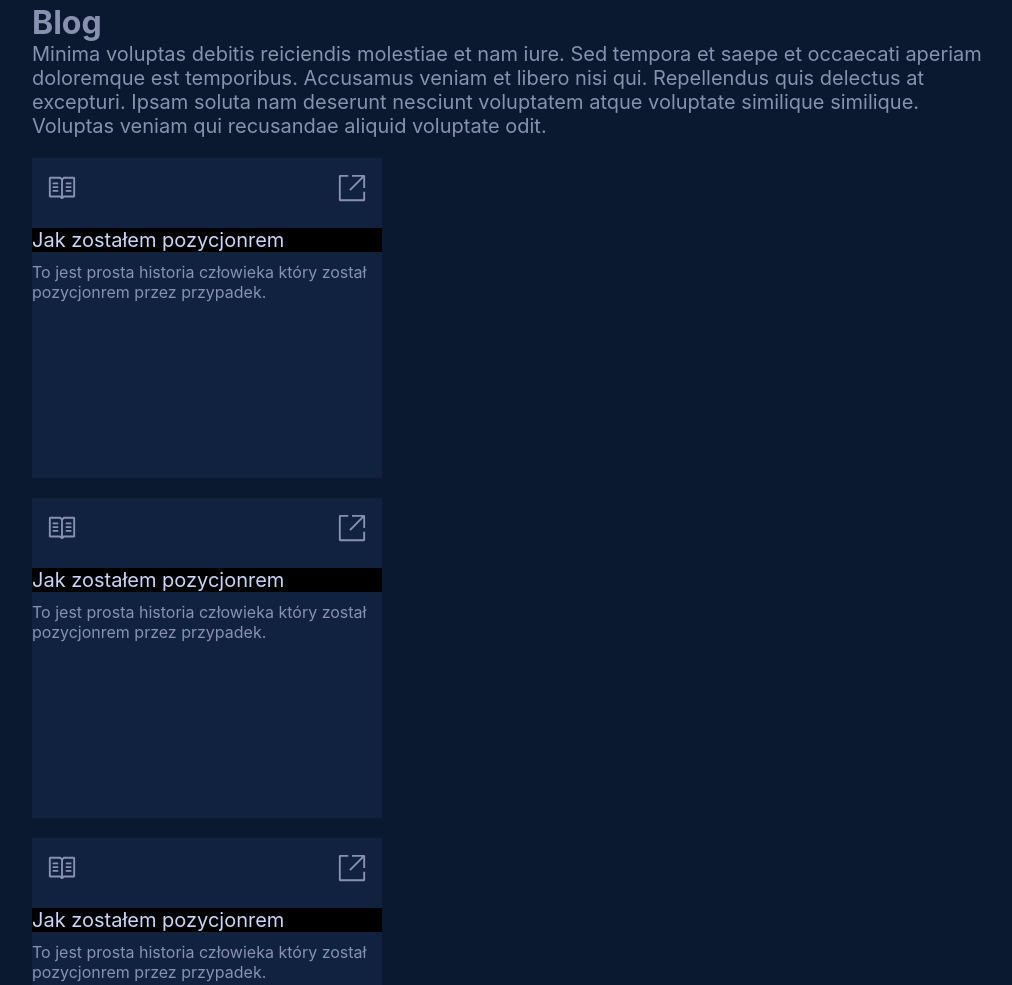
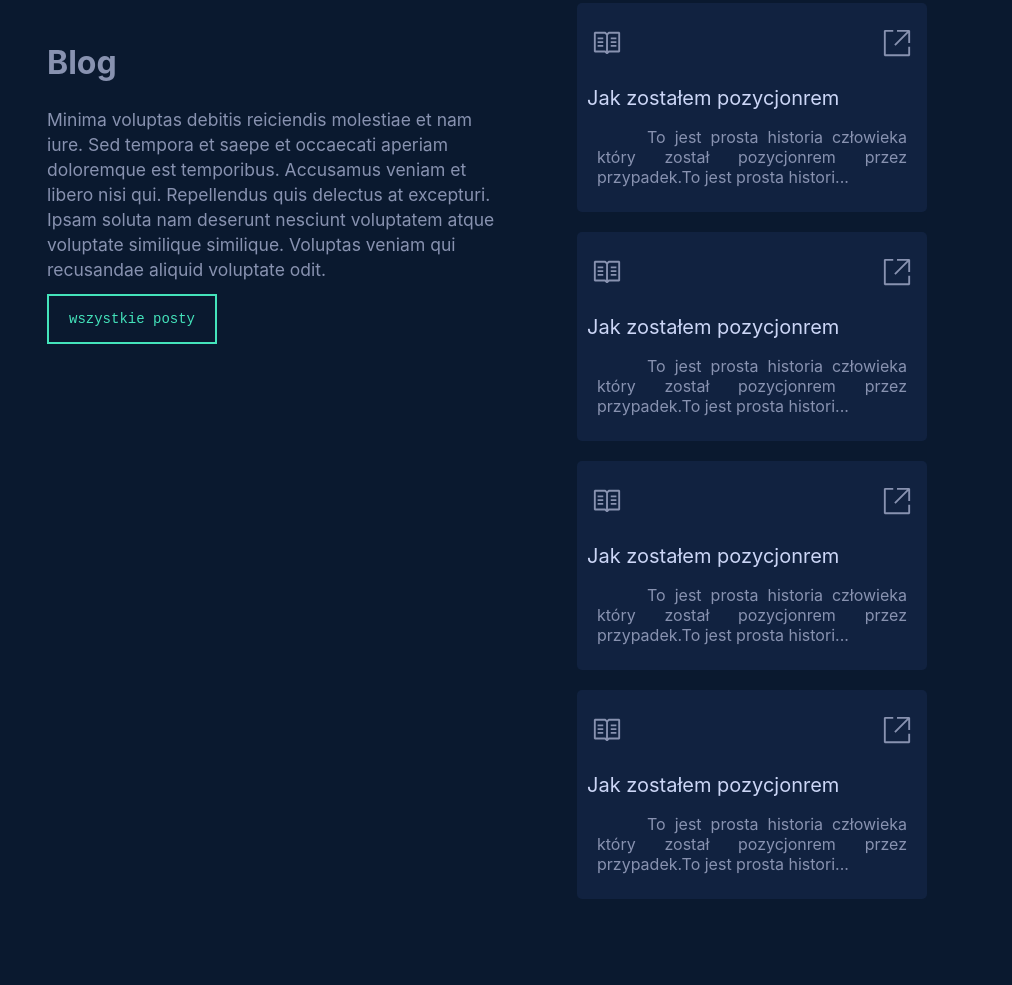
Before and after one commit to RadoslawAdamczyk2000/rad-web, a Gatsby site: page / in a window 1280 px wide. Shown: the part 947-1932 px from the top of the page, without its empty margins (128-1140 px from the left). After the commit the page ends 1896 px from the top, so only its background shows below. Built offline with nearby package versions, Linux system fonts and the light colour scheme; Gatsby itself is replaced by a stand-in of ours.

Commit message:
create blog section

```diff
--- a/src/components/atoms/HomePage/ArticleCard.js
+++ b/src/components/atoms/HomePage/ArticleCard.js
@@ -37,9 +37,9 @@ const ArticleCard = ({excerpt, path, title, type}) => {
                     {title}
                 </Link>
             </div>
-            <div>
+            <div className='excerpt'>
                 <p>
-                    {excerpt}
+                    {excerpt.substr(0,97) + "..."}
                 </p>
             </div>
         </ArticleCardWrapper>
--- /dev/null
+++ b/src/components/molecule/HomePage/Blog.js
@@ -0,0 +1,48 @@
+import React from 'react';
+import ButtonPage from '../../../styles/Buttons/ButtonPage';
+import BlogSectionWrapper from '../../../styles/Containers/BlogSectionWrapper';
+import Text from '../../../styles/Text/Text';
+import TitleSection from '../../../styles/Titles/TitleSection';
+import ArticleCard from '../../atoms/HomePage/ArticleCard';
+
+const Blog = () => {
+    return(
+        <BlogSectionWrapper>
+            <div className='content'>
+                <TitleSection>
+                Blog
+                </TitleSection>
+                <Text>
+                Minima voluptas debitis reiciendis molestiae et nam iure. Sed tempora et saepe et occaecati aperiam doloremque est temporibus. Accusamus veniam et libero nisi qui. Repellendus quis delectus at excepturi. Ipsam soluta nam deserunt nesciunt voluptatem atque voluptate similique similique. Voluptas veniam qui recusandae aliquid voluptate odit.
+                </Text>
+                <ButtonPage>
+                    wszystkie posty
+                </ButtonPage>
+            </div>
+            <div className='articles'>
+                <ArticleCard
+                type='lifestyle'
+                title='Jak zostałem pozycjonrem'
+                excerpt='To jest prosta historia człowieka który został pozycjonrem przez przypadek.To jest prosta historia człowieka który został pozycjonrem przez przypadek.To jest prosta historia człowieka który został pozycjonrem przez przypadek.'
+                />
+                <ArticleCard
+                type='lifestyle'
+                title='Jak zostałem pozycjonrem'
+                excerpt='To jest prosta historia człowieka który został pozycjonrem przez przypadek.To jest prosta historia człowieka który został pozycjonrem przez przypadek.To jest prosta historia człowieka który został pozycjonrem przez przypadek.'
+                />
+                <ArticleCard
+                type='lifestyle'
+                title='Jak zostałem pozycjonrem'
+                excerpt='To jest prosta historia człowieka który został pozycjonrem przez przypadek.To jest prosta historia człowieka który został pozycjonrem przez przypadek.To jest prosta historia człowieka który został pozycjonrem przez przypadek.'
+                />
+                <ArticleCard
+                type='lifestyle'
+                title='Jak zostałem pozycjonrem'
+                excerpt='To jest prosta historia człowieka który został pozycjonrem przez przypadek.To jest prosta historia człowieka który został pozycjonrem przez przypadek.To jest prosta historia człowieka który został pozycjonrem przez przypadek.'
+                />
+            </div>
+          </BlogSectionWrapper>
+    )
+}
+
+export default Blog;
--- a/src/pages/index.js
+++ b/src/pages/index.js
@@ -1,6 +1,7 @@
 import React from 'react';
 import ArticleCard from '../components/atoms/HomePage/ArticleCard';
 import Hero from '../components/atoms/HomePage/Hero';
+import Blog from '../components/molecule/HomePage/Blog';
 import Text from '../styles/Text/Text';
 import TitleSection from '../styles/Titles/TitleSection';
 import Layout from '../templates/Layout';
@@ -9,20 +10,7 @@ const HomePage = () => {
   return(
       <Layout>
           <Hero/>
-          <div>
-              <TitleSection>
-                Blog
-              </TitleSection>
-              <Text>
-                Minima voluptas debitis reiciendis molestiae et nam iure. Sed tempora et saepe et occaecati aperiam doloremque est temporibus. Accusamus veniam et libero nisi qui. Repellendus quis delectus at excepturi. Ipsam soluta nam deserunt nesciunt voluptatem atque voluptate similique similique. Voluptas veniam qui recusandae aliquid voluptate odit.
-              </Text>
-              <div>
-                <ArticleCard type='lifestyle' title='Jak zostałem pozycjonrem' excerpt='To jest prosta historia człowieka który został pozycjonrem przez przypadek.'/>
-                <ArticleCard type='lifestyle' title='Jak zostałem pozycjonrem' excerpt='To jest prosta historia człowieka który został pozycjonrem przez przypadek.'/>
-                <ArticleCard type='lifestyle' title='Jak zostałem pozycjonrem' excerpt='To jest prosta historia człowieka który został pozycjonrem przez przypadek.'/>
-                <ArticleCard type='lifestyle' title='Jak zostałem pozycjonrem' excerpt='To jest prosta historia człowieka który został pozycjonrem przez przypadek.'/>
-              </div>
-          </div>
+          <Blog/>
       </Layout>
   )
 }
--- a/src/styles/Buttons/ButtonPage.js
+++ b/src/styles/Buttons/ButtonPage.js
@@ -12,6 +12,7 @@ const Wrapper = styled(motion(Link))`
     height:4rem;
     min-width:10rem;
     padding:1.5rem 2rem;
+    position:relative;
     transition: .12s linear filter;
 
     &:hover{
--- a/src/styles/Containers/ArticleCardWrapper.js
+++ b/src/styles/Containers/ArticleCardWrapper.js
@@ -2,8 +2,10 @@ import styled from 'styled-components';
 
 const ArticleCardWrapper = styled.div`
     background-color:${({theme}) => theme.colors.page.card};
-    height:32rem;
-    margin:2rem 0;
+    border-radius:.5rem;
+    margin:auto;
+    padding:1rem 0;
+    position:relative;
     width:35rem;
 
     & > .head{
@@ -34,10 +36,26 @@ const ArticleCardWrapper = styled.div`
     }
 
     & > .title{
-        background:black;
         color:${({theme}) => theme.colors.page.title};
         font-size:${({theme}) => theme.fonts.size.page.content};
         margin:1rem 0;
+        padding:.25rem 1rem;
+        transition: .12s linear color;
+
+        &:hover{
+            color:${({theme}) => theme.colors.page.buttons};
+        }
+    }
+
+    & > .excerpt{
+        margin:1rem 0;
+        padding:.5rem 2rem;
+
+        & > p{
+            text-align:justify;
+            text-indent:5rem;
+            width:100%;
+        }
     }
 `
 
--- /dev/null
+++ b/src/styles/Containers/BlogSectionWrapper.js
@@ -0,0 +1,47 @@
+import styled from 'styled-components';
+
+const BlogSectionWrapper = styled.div`
+    display:grid;
+    grid-template-columns:1fr 2fr;
+    grid-row-gap:5rem;
+    & > .content {
+        padding:1.5rem;
+
+        & > *{
+            margin:2.5rem 0;
+        }
+
+        & > p{
+            font-size:1.75rem;
+            line-height:2.5rem;
+        }
+
+        & > a{
+            margin:5rem auto;
+        }
+    }
+
+    & > .articles{
+        display:grid;
+        grid-column-gap:2rem;
+        grid-row-gap:2rem;
+        grid-template-columns:repeat(2, 1fr);
+
+        @media only screen and (min-width:1050px) and (max-width:1300px){
+            grid-template-columns:repeat(1, 1fr);
+        }
+        @media only screen and (max-width:900px){
+            grid-template-columns:repeat(1, 1fr);
+        }
+    }
+
+    @media only screen and (min-width:900px) and (max-width:1300px){
+            grid-template-columns:repeat(2, 1fr);
+    }
+
+    @media only screen and (max-width:1150px){
+        grid-template-columns:1fr;
+    }
+`
+
+export default BlogSectionWrapper;
```
